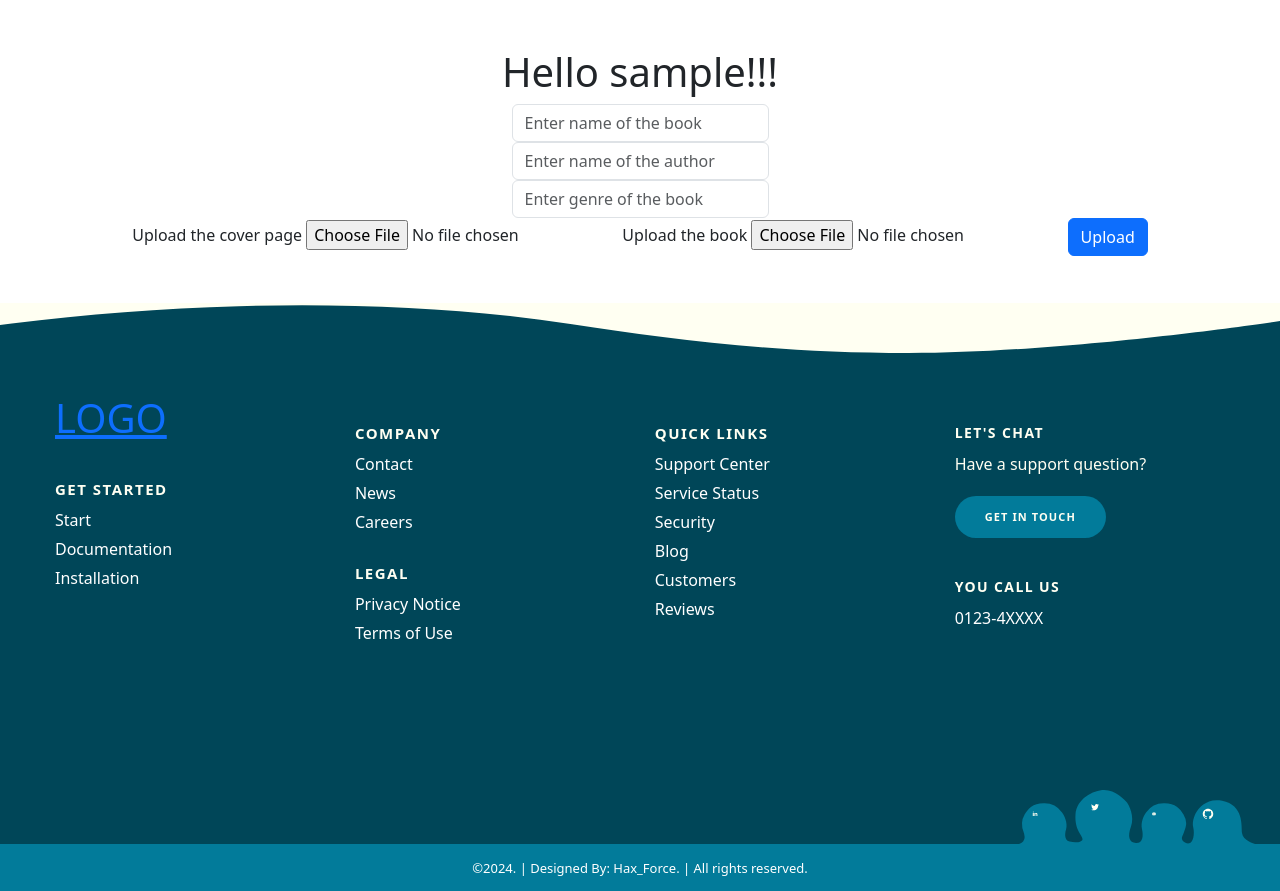
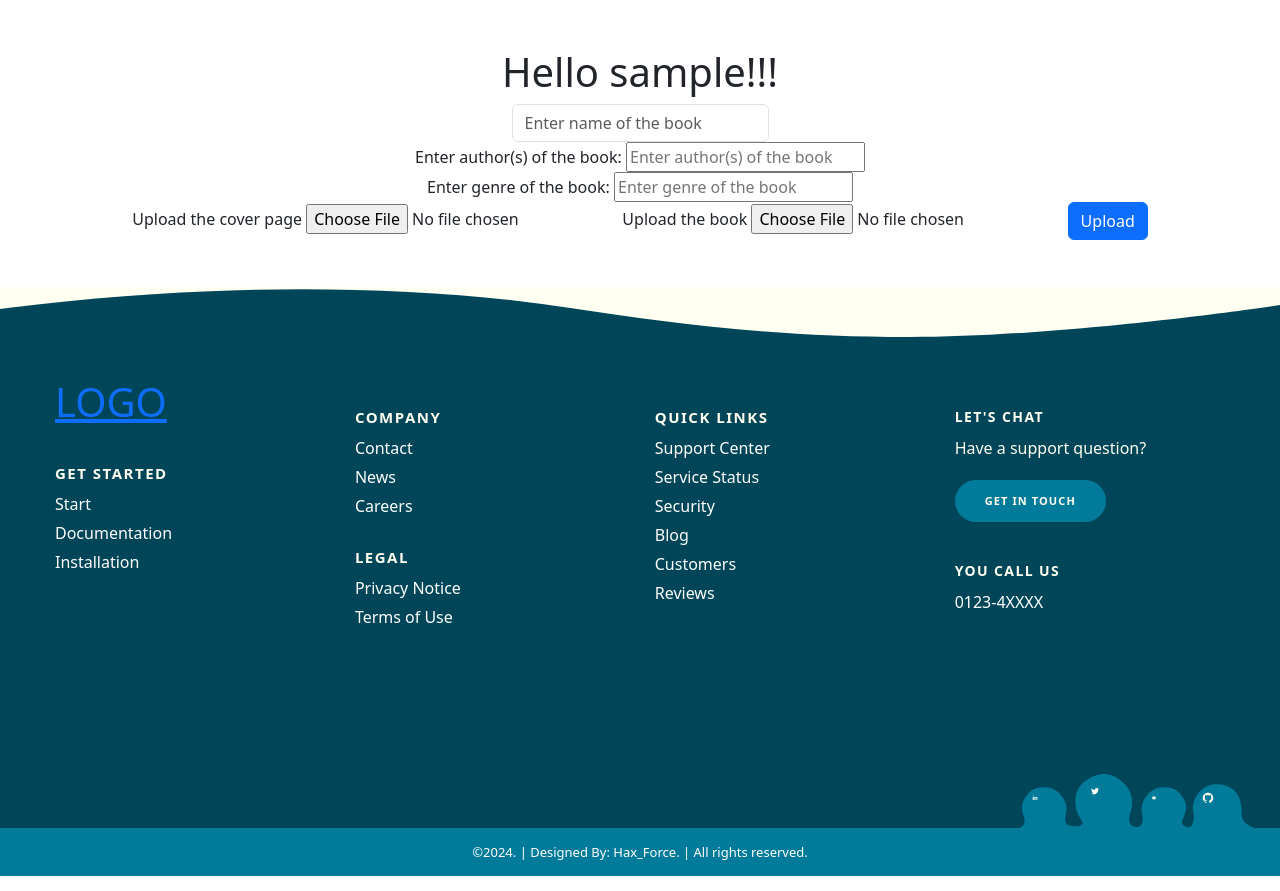
Before and after one commit to VijaySamant4368/E-library, a Flask app: template templates/upload.html in a window 1280 px wide. Shown: the part 76-967 px from the top of the page. Run offline with Flask 3, Linux system fonts and the light colour scheme; the template is opened without the code that fills it: most values are stand-ins (such as "Sample title", 1, 10 or a date in 2020); some libraries are stand-ins or nearby versions.

Commit message:
Made changes

```diff
--- a/app.py
+++ b/app.py
@@ -59,15 +59,15 @@ def shelf():
 
 @app.route("/search", methods=["GET", "POST"])
 def search():
-    if request.method == "POST":
-        search = request.form.get("book_search")
-        searched_books = db.execute ("SELECT * FROM books WHERE author LIKE ? OR name LIKE ?", "%"+search+"%", "%"+search+"%")
+    if request.method == "GET":
+        search = request.args["book_search"]
+        searched_books = db.execute ("SELECT * FROM books WHERE name LIKE ?",  "%"+search+"%")
         books = []
         for book in searched_books:
             temp_book = dict()
             temp_book["name"] = book["name"]
-            temp_book["author"] = book["author"]
-            temp_book["genre"] = book["genre"]
+            temp_book["author"] = getBookAuthor(book["id"])
+            temp_book["genre"] = getBookGenre(book["id"])
             temp_book["uploader"] = db.execute("SELECT * FROM users WHERE id = ?", book["uploader_id"])[0]
             temp_book["id"] = book["id"]  # Will need the book ID to fetch the image
 
@@ -110,25 +110,27 @@ def upload():
     user_id = session["user_id"]
     if request.method == "POST":
         name = request.form.get("name")
-        author = request.form.get("author")
-        genre = request.form.get("genre")
+        author_list = request.form.getlist("author")
+        genre_list = request.form.getlist("genre")
+        addGenres(genre_list)
+        addAuthors(author_list)
+
         cover = request.files.get("cover")
         book = request.files.get("book")
-        print(author)
-        print(genre)
-        print(type(cover))
-        print(cover)
-        # Open the image file in binary mode
-
         binary_cover = cover.read()
         binary_book = book.read()
 
-        db.execute("INSERT INTO books(name, author, genre, book, cover, uploader_id) VALUES (?, ?, ?, ?, ?, ?);",
-                                                name, author, genre, binary_book, binary_cover, user_id)
+        db.execute("INSERT INTO books(name, book, cover, uploader_id) VALUES (?, ?, ?, ?);",
+                                                name,  binary_book, binary_cover, user_id)
+        book_id = db.execute("SELECT * FROM books ORDER BY id DESC LIMIT 1;")[0]["id"]
+        addGenresToBook(genre_list, book_id)
+        addAuthorsToBook(author_list, book_id)
+        return render_template("upload.html", message=f"Book name: {name}, by {author_list}, of genre {genre_list}")
 
-        return render_template("upload.html", message=f"Book name: {name}, by {author}, of genre {genre}")
     elif request.method == "GET":
-        return render_template("upload.html", message="")
+        genres = db.execute("SELECT * FROM genres")
+        authors = db.execute("SELECT * FROM authors")
+        return render_template("upload.html", message="", genres = genres, authors = authors )
 
 
 
@@ -332,3 +334,72 @@ def register():
 #         for stock in user_stocks:
 #             stocks.append(stock["symbol"])
 #         return render_template("sell.html", symbols = stocks)
+
+def addGenres(genre_list:list[str]) ->None:
+    print(genre_list)
+    old_genres = db.execute("SELECT name FROM genres;")
+    old_genre_list = []
+    for old_genre in old_genres:
+        old_genre_list.append(old_genre["name"])
+    for genre in genre_list:
+        if genre.strip().lower() not in old_genre_list and genre.strip().lower():
+            db.execute ("INSERT INTO genres(name) VALUES (?)", genre)
+            old_genre_list += genre
+
+def addGenresToBook(genre_list:list[str], book_id:int)  -> None:
+    for genre in genre_list:
+        if not genre:   #if Whitespace
+            continue
+        genre_id = db.execute("SELECT id FROM genres WHERE name = ?;", genre)[0]["id"]
+        db.execute("INSERT INTO bookGenres(book_id, genre_id) VALUES (? ,?);", book_id, genre_id)
+
+def getBookGenre(book_id:int)   -> list[str]:
+    genre_table = db.execute("SELECT name FROM genres WHERE id IN (SELECT genre_id FROM bookGenres WHERE book_id = ?);", book_id)
+    #if no genre mentioned, table bookGenres won't have any value
+    if not genre_table:
+        return ["Genre not mentioned"]
+
+    genre_list = []
+    for genre_row in genre_table:
+        genre_list.append(genre_row["name"])
+    return genre_list
+
+def getBooksByAuthor(author_id_list:list[int]):
+    books_id = []
+    for author_id in author_id_list:
+        books_table = db.execute("SELECT id FROM books WHERE author_id = ?;", author_id)
+        for books_row in books_table:
+            books_id.append(books_row[id])
+    return books_id
+
+def addAuthors(author_list:list[str]) ->None:
+    """
+    Adds unknown authors to table of authors
+    """
+    print(author_list)
+    old_authors = db.execute("SELECT name FROM authors;")
+    old_author_list = []
+    for old_author in old_authors:
+        old_author_list.append(old_author["name"])
+    for author in author_list:
+        if author.strip().lower() not in old_author_list and author.strip().lower():
+            db.execute ("INSERT INTO authors(name) VALUES (?)", author)
+            old_author_list += author
+
+def addAuthorsToBook(author_list:list[str], book_id:int)  -> None:
+    for author in author_list:
+        if not author:   #if Whitespace
+            continue
+        author_id = db.execute("SELECT id FROM authors WHERE name = ?;", author)[0]["id"]
+        db.execute("INSERT INTO bookAuthors(book_id, author_id) VALUES (? ,?);", book_id, author_id)
+
+def getBookAuthor(book_id:int)  -> list[str]:
+    author_table = db.execute("SELECT name FROM authors WHERE id IN (SELECT author_id FROM bookAuthors WHERE book_id = ?);", book_id)
+    #if no author mentioned, table bookauthors won't have any value
+    if not author_table:
+        return ["author not mentioned"]
+
+    author_list = []
+    for author_row in author_table:
+        author_list.append(author_row["name"])
+    return author_list
--- a/templates/layout.html
+++ b/templates/layout.html
@@ -37,10 +37,11 @@
                             <li class="nav-item"><a class="nav-link" href="/shelf">My-Shelf</a></li>
                             <li class="nav-item"><a class="nav-link" href="/upload">Uploads</a></li>
                         </ul>
-                        <form method="post" action="/search">
+                        <form method="get" action="/search">
                           <input class="form-control mx-auto w-auto" type = "text" name = "book_search" placeholder="Search for book">
                           <button class="btn btn-primary" type="submit" style="display: none">Search</button>
                       </form>
+
                         <ul class="navbar-nav ms-auto mt-2">
                             <li class="nav-item"><a class="nav-link" href="/logout">Log Out</a></li>
                         </ul>
--- a/templates/upload.html
+++ b/templates/upload.html
@@ -13,8 +13,30 @@
 
     <form method="post" action="/upload" enctype="multipart/form-data">
         <input class="form-control mx-auto w-auto" type = "text" name = "name" required placeholder="Enter name of the book">
-        <input class="form-control mx-auto w-auto" type = "text" name = "author" required placeholder="Enter name of the author">
-        <input class="form-control mx-auto w-auto" type = "text" name = "genre" required placeholder="Enter genre of the book">
+
+        <label for="authorInput">Enter author(s) of the book:</label>
+        <input id="authorInput" list="authors" type="text" name="author" placeholder="Enter author(s) of the book">
+        <datalist id="authors">
+            {% for author in authors %}
+                <option value="{{ author.name }}"></option>
+            {% endfor %}
+        </datalist>
+        <div id="authorContainer" class="author-container">
+            <!-- Dynamically added author text areas will appear here -->
+        </div>
+
+        <label for="genreInput">Enter genre of the book:</label>
+        <input id="genreInput" list="genres" type="text" name="genre" placeholder="Enter genre of the book">
+        <datalist id="genres">
+            {% for genre in genres %}
+                <option value="{{ genre.name }}"></option>
+            {% endfor %}
+        </datalist>
+
+        <div id="genreContainer" class="genre-container">
+            <!-- Dynamically added genre text areas will appear here -->
+        </div>
+
         Upload the cover page
         <input type="file"  accept="image/*" name="cover" value="toBinary(this)" required >
         Upload the book
@@ -22,4 +44,135 @@
         <button class="btn btn-primary" type="submit">Upload</button>
     </form>
 
+
+    <script>
+
+        entered_genres = []
+
+        document.getElementById('genreInput').addEventListener('keydown', function(event) {
+            if (event.key === 'Enter') {
+                event.preventDefault();
+                addGenre();
+            }
+        });
+
+        function addGenre() {
+            const input = document.getElementById('genreInput');
+            const genre = input.value.trim().toLowerCase();
+            if (genre === '') return;
+            console.log("Current Genre:" + genre)
+            for (var i = 0; i < entered_genres.length; i++) {
+                typed_genre = entered_genres[i];
+                if (typed_genre == genre){
+                     return;
+                }
+                console.log("Unequal")
+            }
+
+            entered_genres.push(genre);
+            console.log("Pushed genre: " + genre)
+
+            // Create a new genre item
+            const genreContainer = document.getElementById('genreContainer');
+            const genreItem = document.createElement('div');
+            genreItem.className = 'genre-item';
+            genreItem.innerHTML = `
+                <input type="text" name="genre" value="${genre}" readonly>
+                <button type="button" onclick="removeGenre(this)">X</button>
+            `;
+
+            // Add the new genre item to the container
+            genreContainer.appendChild(genreItem);
+
+            // Clear the input field
+            input.value = '';
+        }
+
+        function removeGenre(button) {
+            const genreItem = button.parentElement;
+
+            // Get all genre items
+            const genreItems = document.querySelectorAll('.genre-item');
+
+            // Loop through each item and log the input value
+            genreItems.forEach(item => {
+                const input = item.querySelector('input');
+                genre_value = input.value;
+            });
+            const index = entered_genres.indexOf(genre_value);
+            if (index > -1) { // only splice array when item is found
+              entered_genres.splice(index, 1); // 2nd parameter means remove one item only
+            }
+
+            console.log("After removal, the array is: " + entered_genres)
+
+            genreItem.remove();
+        }
+
+
+        entered_authors = []
+
+        document.getElementById('authorInput').addEventListener('keydown', function(event) {
+            if (event.key === 'Enter') {
+                event.preventDefault();
+                addAuthor();
+            }
+        });
+
+
+        function addAuthor() {
+            const input = document.getElementById('authorInput');
+            const author = input.value.trim().toLowerCase();
+            if (author === '') return;
+            for (var i = 0; i < entered_authors.length; i++) {
+                typed_author = entered_authors[i];
+                if (typed_author == author){
+                     return;
+                }
+                console.log("Unequal")
+            }
+
+            entered_authors.push(author);
+            console.log("Pushed author: " + author)
+
+            // Create a new author item
+            const authorContainer = document.getElementById('authorContainer');
+            const authorItem = document.createElement('div');
+            authorItem.className = 'author-item';
+            authorItem.innerHTML = `
+                <input type="text" name="author" value="${author}" readonly>
+                <button type="button" onclick="removeAuthor(this)">X</button>
+            `;
+
+            // Add the new author item to the container
+            authorContainer.appendChild(authorItem);
+
+            // Clear the input field
+            input.value = '';
+        }
+
+
+        function removeAuthor(button) {
+            const authorItem = button.parentElement;
+
+            // Get all author items
+            const authorItems = document.querySelectorAll('.author-item');
+
+            // Loop through each item and log the input value
+            authorItems.forEach(item => {
+                const input = item.querySelector('input');
+                author_value = input.value;
+            });
+            const index = entered_authors.indexOf(author_value);
+            if (index > -1) { // only splice array when item is found
+              entered_authors.splice(index, 1); // 2nd parameter means remove one item only
+            }
+
+            console.log("After removal, the array is: " + entered_authors)
+
+            authorItem.remove();
+        }
+
+    </script>
+
 {% endblock %}
```
Also changed, not shown: -- SQLite.sql (added, +96 -0 lines), static/book.css (added, +25 -0 lines), templates/search.html (+21 -9 lines), database.db, 1 other file.
